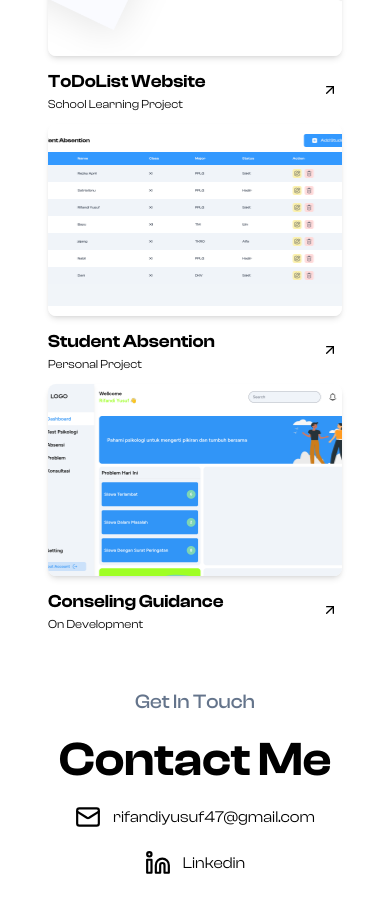
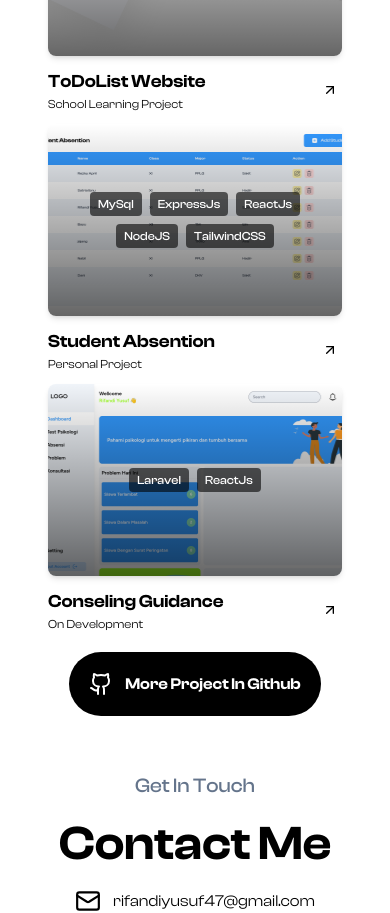
Before and after one commit to Rifandiysf/Portfolio, a React (Vite) app: page / in a window 390 px wide. Shown: the part 1040-1953 px from the top of the page. Built offline with nearby package versions, Linux system fonts and the light colour scheme; a web font is replaced by a local one.

Commit message:
feat: add link to github & display tech project

```diff
--- a/src/css/output.css
+++ b/src/css/output.css
@@ -595,20 +595,28 @@ video {
   margin-bottom: 0.5rem;
 }
 
+.mb-20 {
+  margin-bottom: 5rem;
+}
+
 .mb-3 {
   margin-bottom: 0.75rem;
 }
 
-.mb-10 {
-  margin-bottom: 2.5rem;
+.mb-32 {
+  margin-bottom: 8rem;
 }
 
-.mb-5 {
-  margin-bottom: 1.25rem;
+.mt-5 {
+  margin-top: 1.25rem;
 }
 
-.mb-20 {
-  margin-bottom: 5rem;
+.mt-2 {
+  margin-top: 0.5rem;
+}
+
+.mb-36 {
+  margin-bottom: 9rem;
 }
 
 .inline-block {
@@ -727,8 +735,16 @@ video {
   flex-direction: column;
 }
 
+.flex-wrap {
+  flex-wrap: wrap;
+}
+
 .items-center {
   align-items: center;
+}
+
+.justify-start {
+  justify-content: flex-start;
 }
 
 .justify-center {
@@ -759,6 +775,10 @@ video {
   gap: 1.25rem;
 }
 
+.gap-2 {
+  gap: 0.5rem;
+}
+
 .space-x-1 > :not([hidden]) ~ :not([hidden]) {
   --tw-space-x-reverse: 0;
   margin-right: calc(0.25rem * var(--tw-space-x-reverse));
@@ -783,6 +803,14 @@ video {
 
 .rounded-md {
   border-radius: 0.375rem;
+}
+
+.rounded-xl {
+  border-radius: 0.75rem;
+}
+
+.rounded {
+  border-radius: 0.25rem;
 }
 
 .border-b {
@@ -813,8 +841,81 @@ video {
   background-color: rgb(255 255 255 / var(--tw-bg-opacity, 1));
 }
 
+.bg-Primary {
+  --tw-bg-opacity: 1;
+  background-color: rgb(51 153 255 / var(--tw-bg-opacity, 1));
+}
+
+.bg-black\/60 {
+  background-color: rgb(0 0 0 / 0.6);
+}
+
 .bg-opacity-60 {
   --tw-bg-opacity: 0.6;
+}
+
+.bg-opacity-40 {
+  --tw-bg-opacity: 0.4;
+}
+
+.bg-gradient-to-b {
+  background-image: linear-gradient(to bottom, var(--tw-gradient-stops));
+}
+
+.bg-gradient-to-t {
+  background-image: linear-gradient(to top, var(--tw-gradient-stops));
+}
+
+.from-black {
+  --tw-gradient-from: #000 var(--tw-gradient-from-position);
+  --tw-gradient-to: rgb(0 0 0 / 0) var(--tw-gradient-to-position);
+  --tw-gradient-stops: var(--tw-gradient-from), var(--tw-gradient-to);
+}
+
+.from-\[\] {
+  --tw-gradient-from:  var(--tw-gradient-from-position);
+  --tw-gradient-to: rgb(255 255 255 / 0) var(--tw-gradient-to-position);
+  --tw-gradient-stops: var(--tw-gradient-from), var(--tw-gradient-to);
+}
+
+.from-\[\#\] {
+  --tw-gradient-from: # var(--tw-gradient-from-position);
+  --tw-gradient-to: rgb(255 255 255 / 0) var(--tw-gradient-to-position);
+  --tw-gradient-stops: var(--tw-gradient-from), var(--tw-gradient-to);
+}
+
+.from-\[\#00000\] {
+  --tw-gradient-from: #00000 var(--tw-gradient-from-position);
+  --tw-gradient-to: rgb(255 255 255 / 0) var(--tw-gradient-to-position);
+  --tw-gradient-stops: var(--tw-gradient-from), var(--tw-gradient-to);
+}
+
+.from-\[\#000000\] {
+  --tw-gradient-from: #000000 var(--tw-gradient-from-position);
+  --tw-gradient-to: rgb(0 0 0 / 0) var(--tw-gradient-to-position);
+  --tw-gradient-stops: var(--tw-gradient-from), var(--tw-gradient-to);
+}
+
+.from-\[\#00000069\] {
+  --tw-gradient-from: #00000069 var(--tw-gradient-from-position);
+  --tw-gradient-to: rgb(0 0 0 / 0) var(--tw-gradient-to-position);
+  --tw-gradient-stops: var(--tw-gradient-from), var(--tw-gradient-to);
+}
+
+.from-\[\#0000007e\] {
+  --tw-gradient-from: #0000007e var(--tw-gradient-from-position);
+  --tw-gradient-to: rgb(0 0 0 / 0) var(--tw-gradient-to-position);
+  --tw-gradient-stops: var(--tw-gradient-from), var(--tw-gradient-to);
+}
+
+.from-black\/60 {
+  --tw-gradient-from: rgb(0 0 0 / 0.6) var(--tw-gradient-from-position);
+  --tw-gradient-to: rgb(0 0 0 / 0) var(--tw-gradient-to-position);
+  --tw-gradient-stops: var(--tw-gradient-from), var(--tw-gradient-to);
+}
+
+.to-transparent {
+  --tw-gradient-to: transparent var(--tw-gradient-to-position);
 }
 
 .bg-clip-text {
@@ -854,11 +955,6 @@ video {
   padding-bottom: 3.5rem;
 }
 
-.py-24 {
-  padding-top: 6rem;
-  padding-bottom: 6rem;
-}
-
 .py-32 {
   padding-top: 8rem;
   padding-bottom: 8rem;
@@ -869,14 +965,14 @@ video {
   padding-bottom: 1rem;
 }
 
+.px-2 {
+  padding-left: 0.5rem;
+  padding-right: 0.5rem;
+}
+
 .py-1 {
   padding-top: 0.25rem;
   padding-bottom: 0.25rem;
-}
-
-.py-10 {
-  padding-top: 2.5rem;
-  padding-bottom: 2.5rem;
 }
 
 .text-center {
@@ -912,6 +1008,16 @@ video {
   line-height: 1rem;
 }
 
+.text-xl {
+  font-size: 1.25rem;
+  line-height: 1.75rem;
+}
+
+.text-base {
+  font-size: 1rem;
+  line-height: 1.5rem;
+}
+
 .font-medium {
   font-weight: 500;
 }
@@ -935,6 +1041,19 @@ video {
   color: rgb(100 116 139 / var(--tw-text-opacity, 1));
 }
 
+.text-white {
+  --tw-text-opacity: 1;
+  color: rgb(255 255 255 / var(--tw-text-opacity, 1));
+}
+
+.opacity-0 {
+  opacity: 0;
+}
+
+.opacity-100 {
+  opacity: 1;
+}
+
 .shadow-md {
   --tw-shadow: 0 4px 6px -1px rgb(0 0 0 / 0.1), 0 2px 4px -2px rgb(0 0 0 / 0.1);
   --tw-shadow-colored: 0 4px 6px -1px var(--tw-shadow-color), 0 2px 4px -2px var(--tw-shadow-color);
@@ -949,6 +1068,16 @@ video {
   transition-duration: 150ms;
 }
 
+.transition-opacity {
+  transition-property: opacity;
+  transition-timing-function: cubic-bezier(0.4, 0, 0.2, 1);
+  transition-duration: 150ms;
+}
+
+.duration-300 {
+  transition-duration: 300ms;
+}
+
 /* @import "tailwindcss";
 @import "./assets/fonts/fonts.css";
 
@@ -959,8 +1088,22 @@ video {
   --color-Primary: "#3399FF";
 } */
 
+.hover\:bg-Primary:hover {
+  --tw-bg-opacity: 1;
+  background-color: rgb(51 153 255 / var(--tw-bg-opacity, 1));
+}
+
+.hover\:text-white:hover {
+  --tw-text-opacity: 1;
+  color: rgb(255 255 255 / var(--tw-text-opacity, 1));
+}
+
 .hover\:underline:hover {
   text-decoration-line: underline;
+}
+
+.group:hover .group-hover\:opacity-100 {
+  opacity: 1;
 }
 
 @media not all and (min-width: 640px) {
@@ -972,12 +1115,12 @@ video {
     right: 1.25rem;
   }
 
+  .max-sm\:mb-0 {
+    margin-bottom: 0px;
+  }
+
   .max-sm\:mr-0 {
     margin-right: 0px;
-  }
-
-  .max-sm\:mb-0 {
-    margin-bottom: 0px;
   }
 
   .max-sm\:h-48 {
@@ -1038,13 +1181,6 @@ video {
   .max-sm\:py-8 {
     padding-top: 2rem;
     padding-bottom: 2rem;
-  }
-
-  @media not all and (min-width: 640px) {
-    .max-sm\:max-sm\:py-4 {
-      padding-top: 1rem;
-      padding-bottom: 1rem;
-    }
   }
 
   .max-sm\:text-center {
--- a/src/pages/Project.jsx
+++ b/src/pages/Project.jsx
@@ -3,7 +3,7 @@ import ShinyText from '../ReactBits/ShinyText'
 import todolist from '../assets/ToDoList.png'
 import StudentAbsention from '../assets/StudentAbsention.png'
 import ConselingGuidance from '../assets/ConselingGuidance.png'
-import { ArrowUpRight } from 'lucide-react';
+import { ArrowUpRight, Github } from 'lucide-react';
 
 const Project = () => {
   const [windowWidth, setWindowWidth] = useState(typeof window !== 'undefined' ? window.innerWidth : 1200);
@@ -23,25 +23,28 @@ const Project = () => {
       title: "ToDoList Website",
       status: "School Learning Project",
       image: todolist,
-      techStack: ''
+      link: 'https://github.com/Rifandiysf/ToDoList-Laravel.git',
+      techStack: ["Laravel"]
     },
     {
       id: 2,
       title: "Student Absention",
       status: "Personal Project",
       image: StudentAbsention,
-      techStack: ''
+      link: 'https://github.com/Rifandiysf/CRUD-MERN-Stack.git',
+      techStack: ["MySql", "ExpressJs", "ReactJs", "NodeJS", "TailwindCSS"]
     },
     {
       id: 3,
       title: "Conseling Guidance",
       status: "On Development",
       image: ConselingGuidance,
-      techStack: ''
+      link: 'https://github.com/Rifandiysf/Conseling-Guidance-Apps.git',
+      techStack: ["Laravel", "ReactJs"]
     },
   ];
   return (
-    <section className='flex flex-col h-screen py-14 mb-20 gap-5 max-sm:mb-0 max-sm:py-4 max-sm:gap-3 max-sm:h-full'>
+    <section className='flex flex-col h-screen py-14 mb-36 gap-5 max-sm:mb-0 max-sm:py-4 max-sm:gap-3 max-sm:h-full'>
         <ShinyText text="My Project" disabled={false} speed={3} className='font-semibold text-2xl'/>
         <div className='grid justify-between items-center grid-cols-2 gap-3 max-sm:grid-cols-1'>
         {projects.map((project) => (
@@ -51,43 +54,48 @@ const Project = () => {
               title={project.title}
               status={project.status}
               image={project.image}
+              link={project.link}
+              techStack={project.techStack}
               windowWidth={windowWidth}
             />
           ))}
-          {/* <div className='flex justify-center items-center bg-[#f0f4f9] font-medium w-full h-64 p-5 rounded-lg max-sm:h-48'>Comming Soon</div>
-          <div className='flex justify-center items-center bg-[#f0f4f9] font-medium w-full h-64 p-5 rounded-lg max-sm:h-48'>Comming Soon</div>
-          <div className='flex justify-center items-center bg-[#f0f4f9] font-medium w-full h-64 p-5 rounded-lg max-sm:h-48'>Comming Soon</div>
-          <div className='flex justify-center items-center bg-[#f0f4f9] font-medium w-full h-64 p-5 rounded-lg max-sm:h-48'>Comming Soon</div> */}
+        </div>
+        <div className='flex justify-center items-center w-full mt-2'>
+          <a href="https://github.com/Rifandiysf" target='_blank' className='flex justify-center items-center gap-3 bg-black text-white p-5 rounded-full'>
+            <Github/><p className='font-semibold text-base'>More Project In Github</p>
+          </a>
         </div>
     </section>
   )
 }
 
-function ProjectCard({ title, status, image, windowWidth }) {
-  // const [isHovered, setIsHovered] = useState(false);
+function ProjectCard({ title, status, image, link, techStack, windowWidth }) {
+  const [isHovered, setIsHovered] = useState(false);
   const isMobile = windowWidth < 768;
 
   return (
     <div className="flex flex-col">
       <div className=" rounded-lg overflow-hidden mb-3 sm:mb-4 relative shadow-md cursor-pointer"
-      // onMouseEnter={() => setIsHovered(true)}
-      // onMouseLeave={() => setIsHovered(false)}
+      onMouseEnter={() => setIsHovered(true)}
+      onMouseLeave={() => setIsHovered(false)}
       >
         <img
           src={image}
           alt={title}
           className="w-full h-48 sm:h-56 md:h-64 object-cover"
         />
-        {/* {isHovered && (
-          <div className="absolute inset-0 bg-black bg-opacity-60 flex items-center justify-center">
-            <div className="text-center px-4">
-            <img
-                src={techStack}
-                className="w-full sm:h-56 md:h-64 object-cover"
-              />
-            </div>
+        <div className={`absolute inset-0 bg-gradient-to-t from-black/60 to-transparent flex items-center justify-center text-white opacity-0 transition-opacity duration-300 ${isHovered || isMobile ? 'opacity-100' : ''} group-hover:opacity-100`}>
+          <div className="flex flex-wrap justify-center gap-2 px-4">
+            {techStack.map((tech, index) => (
+              <span
+                key={index}
+                className="bg-black/60 px-2 py-1 rounded text-xs font-medium sm:text-sm"
+              >
+                {tech}
+              </span>
+            ))}
           </div>
-        )} */}
+        </div>
       </div>
 
       <div className="flex justify-between items-center">
@@ -97,8 +105,8 @@ function ProjectCard({ title, status, image, windowWidth }) {
         </div>
 
         <div className="flex space-x-1 sm:space-x-2">
-          <button className="p-1 sm:p-2 rounded-md transition">
-            <ArrowUpRight  size={isMobile ? 16 : 24} />
+          <button className="p-1 sm:p-2 hover:bg-Primary hover:text-white rounded-md transition">
+            <a href={link} target='_blank'><ArrowUpRight  size={isMobile ? 16 : 24} /></a>
           </button>
         </div>
       </div>
```
